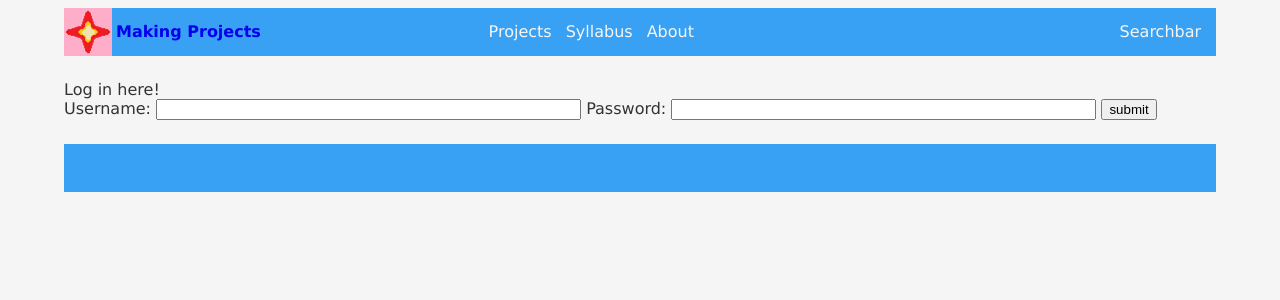
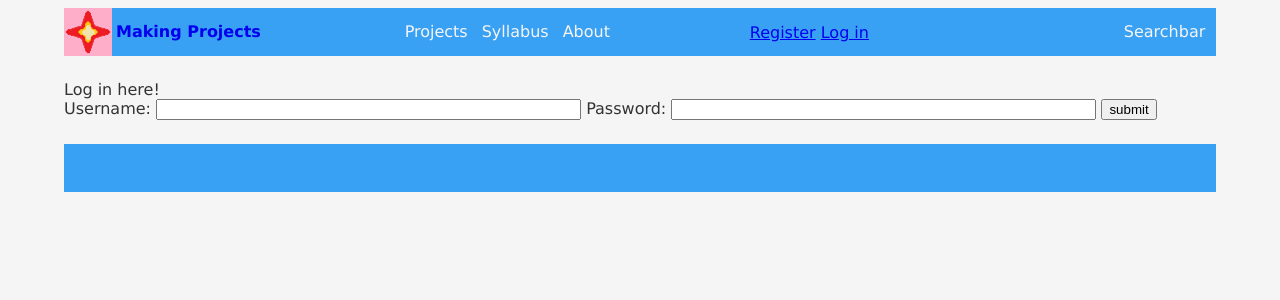
Before and after one commit to ci-w/IndividualProject, a Django app: page /making/login/ in a window 1280 px wide. Shown: the top 300 px of the page. Run offline with Django 3.2, Linux system fonts and the light colour scheme.

Commit message:
show links for profile/logout & register/login

```diff
--- a/src/static/basic.css
+++ b/src/static/basic.css
@@ -1,6 +1,6 @@
 .header-grid {
   display: grid;
-  grid-template-columns: auto auto auto;
+  grid-template-columns: auto auto auto auto;
   background-color: #39a1f4;
   color: whitesmoke;
   align-items: center;
--- a/src/templates/making/base.html
+++ b/src/templates/making/base.html
@@ -22,6 +22,15 @@
             <a href="#">Syllabus</a>
             <a href="#">About</a>
         </div>
+        <div class="user">
+            {% if user.is_authenticated %}
+                <a href="#">Profile</a>
+                <a href="{% url 'making:logout' %}">Log out</a>
+            {% else %}
+                <a href="{% url 'making:register' %}">Register</a>
+                <a href="{% url 'making:login' %}">Log in</a>
+            {% endif %}
+        </div>
         <div class="search-bar"> Searchbar </div>
     </div>
 
```
Also changed, not shown: notes.md (+2 -0 lines), lit_review/Screenshot 2023-01-14 194649.png (added), 1 other file.
